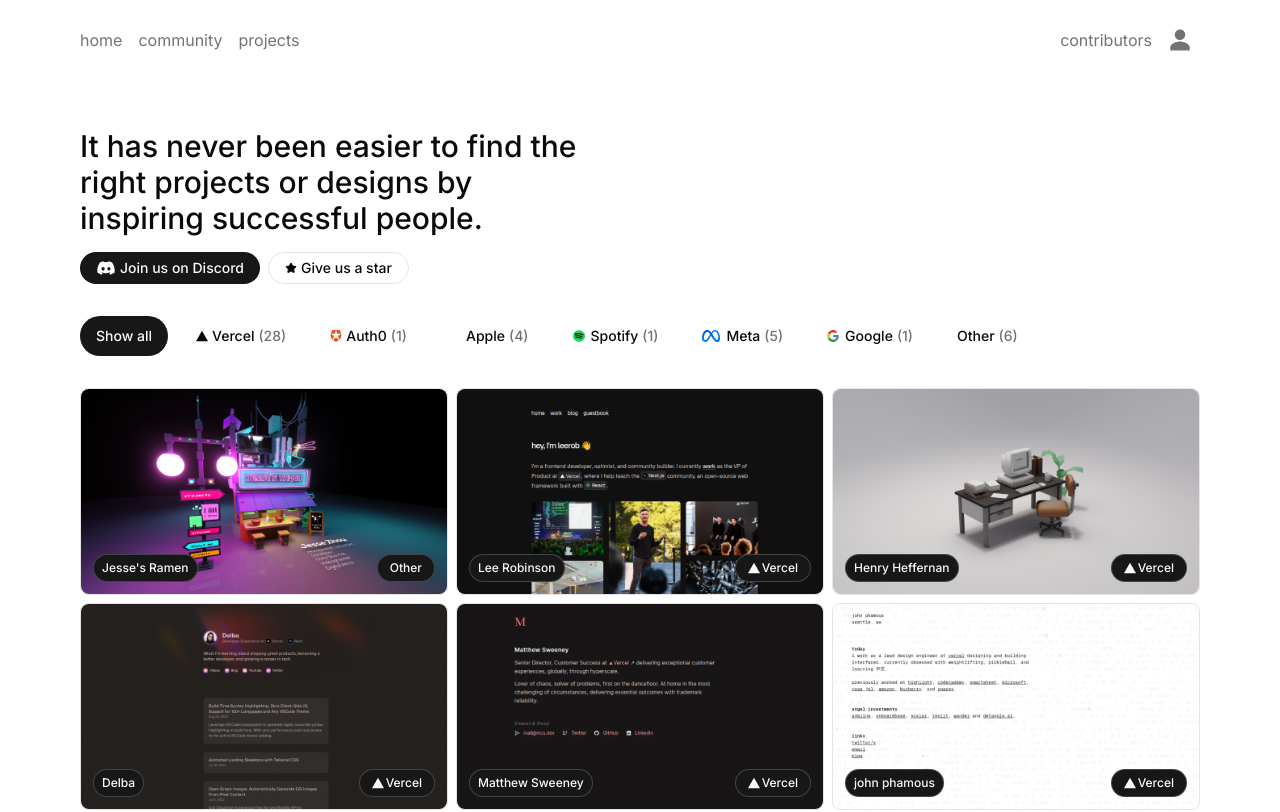
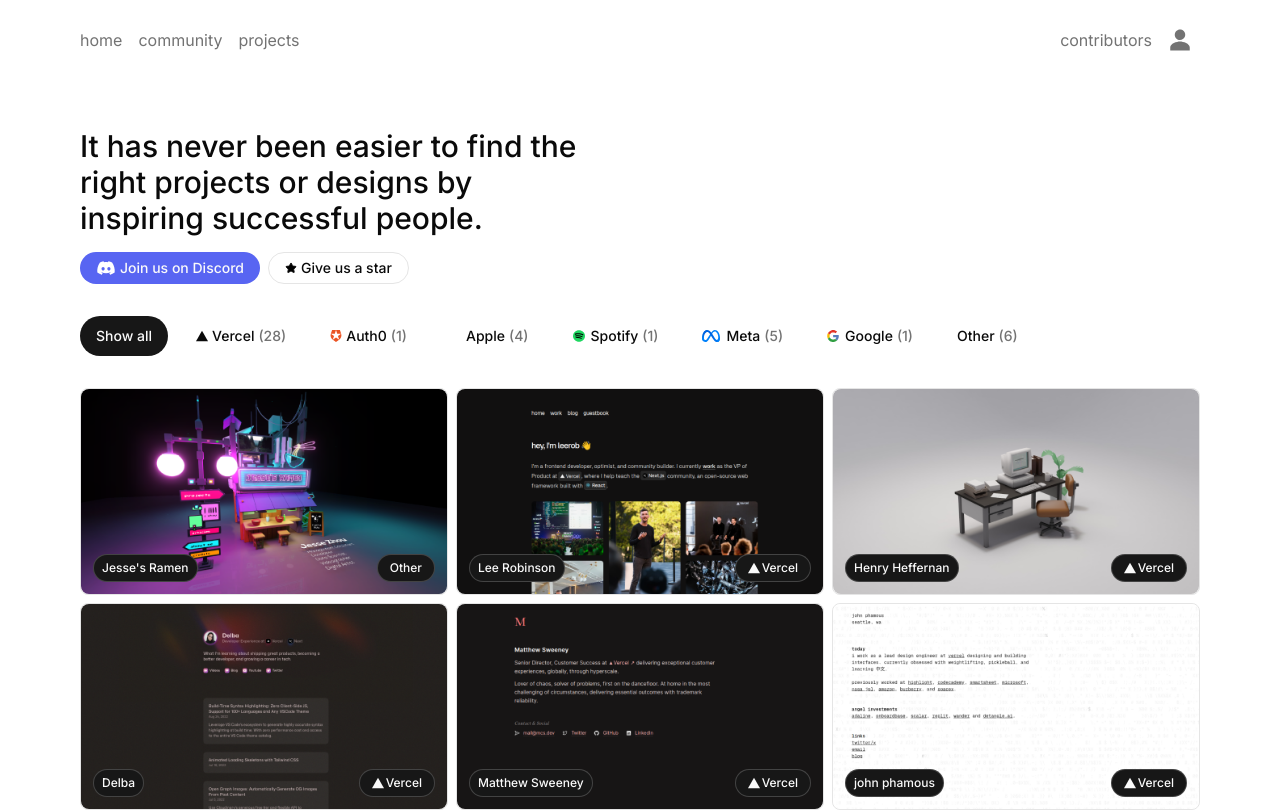
Before and after one commit to swajp/list-swajp.me, a Next.js app: page / in a window 1280 px wide. Shown: the top 812 px of the page. Built offline with nearby package versions, Linux system fonts and the light colour scheme; no server answers.

Commit message:
added important class for discord button

```diff
--- a/components/hero.tsx
+++ b/components/hero.tsx
@@ -14,7 +14,7 @@ export default function Hero() {
                         target="_blank"
                         className={buttonVariants({
                             variant: "default",
-                            className: "!rounded-full bg-[#5865f2] hover:bg-[#4753db] w-fit h-8 px-2 gap-1 "
+                            className: "!rounded-full !bg-[#5865f2] hover:!bg-[#4753db] w-fit h-8 px-2 gap-1 "
                         })}
                         href="https://discord.gg/wbnZU3vTMb"
                     >
```
